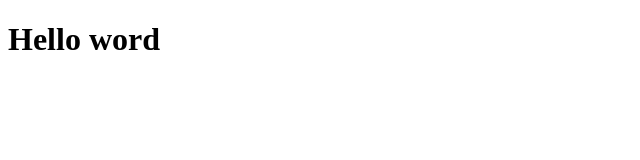
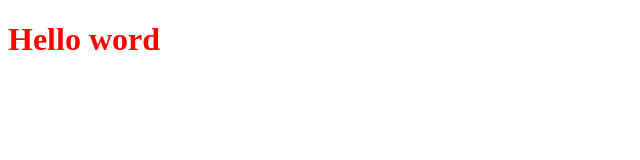
Before and after one commit to HusniddinJamoliddinov/imtixon-test, a plain HTML site: page index.html in a window 1280 px wide. Shown: the whole page, without its empty margins (0-640 px from the left). Drawn offline with Linux system fonts and the light colour scheme.

Commit message:
add css file

```diff
--- /dev/null
+++ b/css.css
@@ -0,0 +1,3 @@
+h1{
+  color: red;
+}
--- a/index.html
+++ b/index.html
@@ -5,6 +5,7 @@
   <meta http-equiv="X-UA-Compatible" content="IE=edge">
   <meta name="viewport" content="width=device-width, initial-scale=1.0">
   <title>Document</title>
+  <link rel="stylesheet" href="./css.css">
 </head>
 <body>
   <h1>
```
